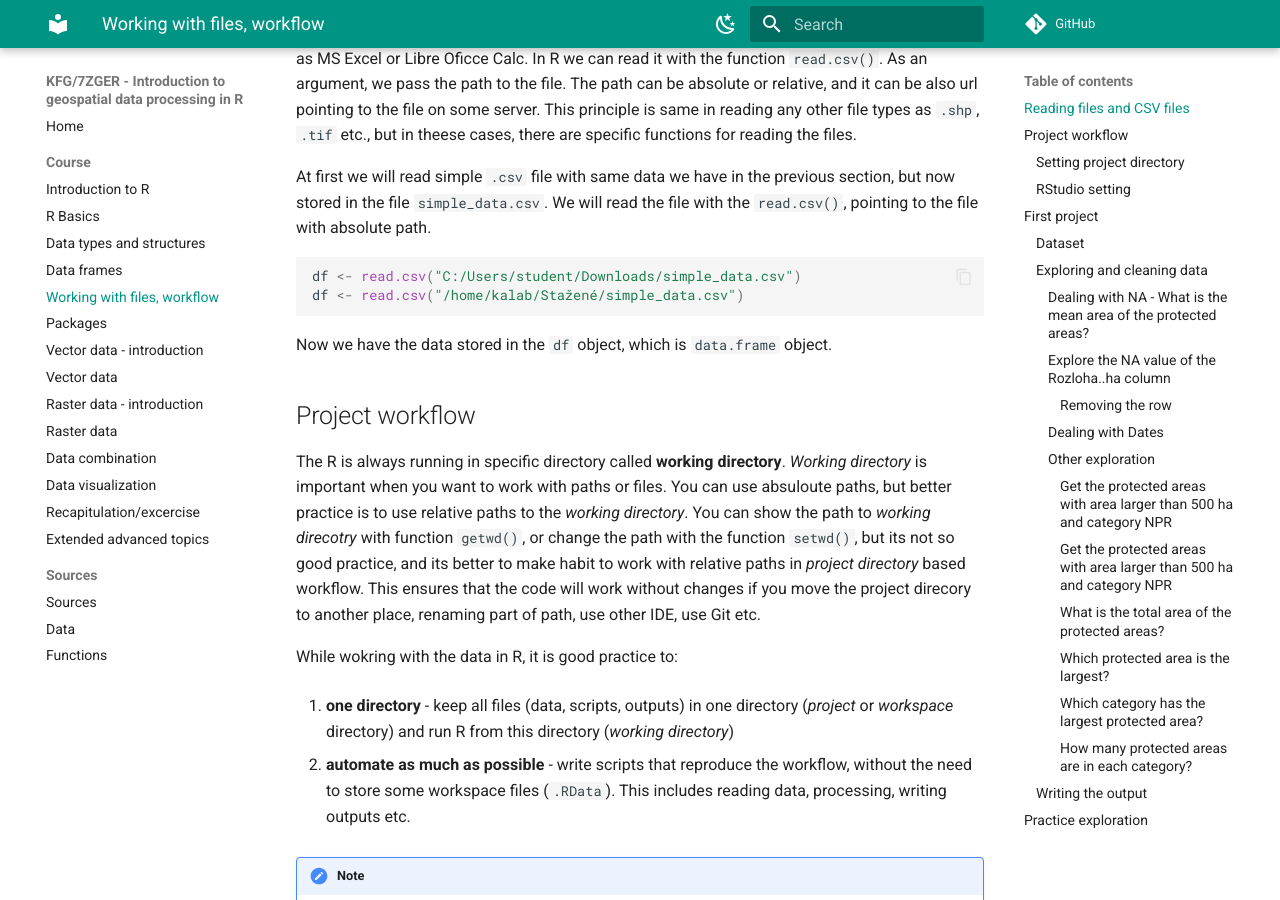
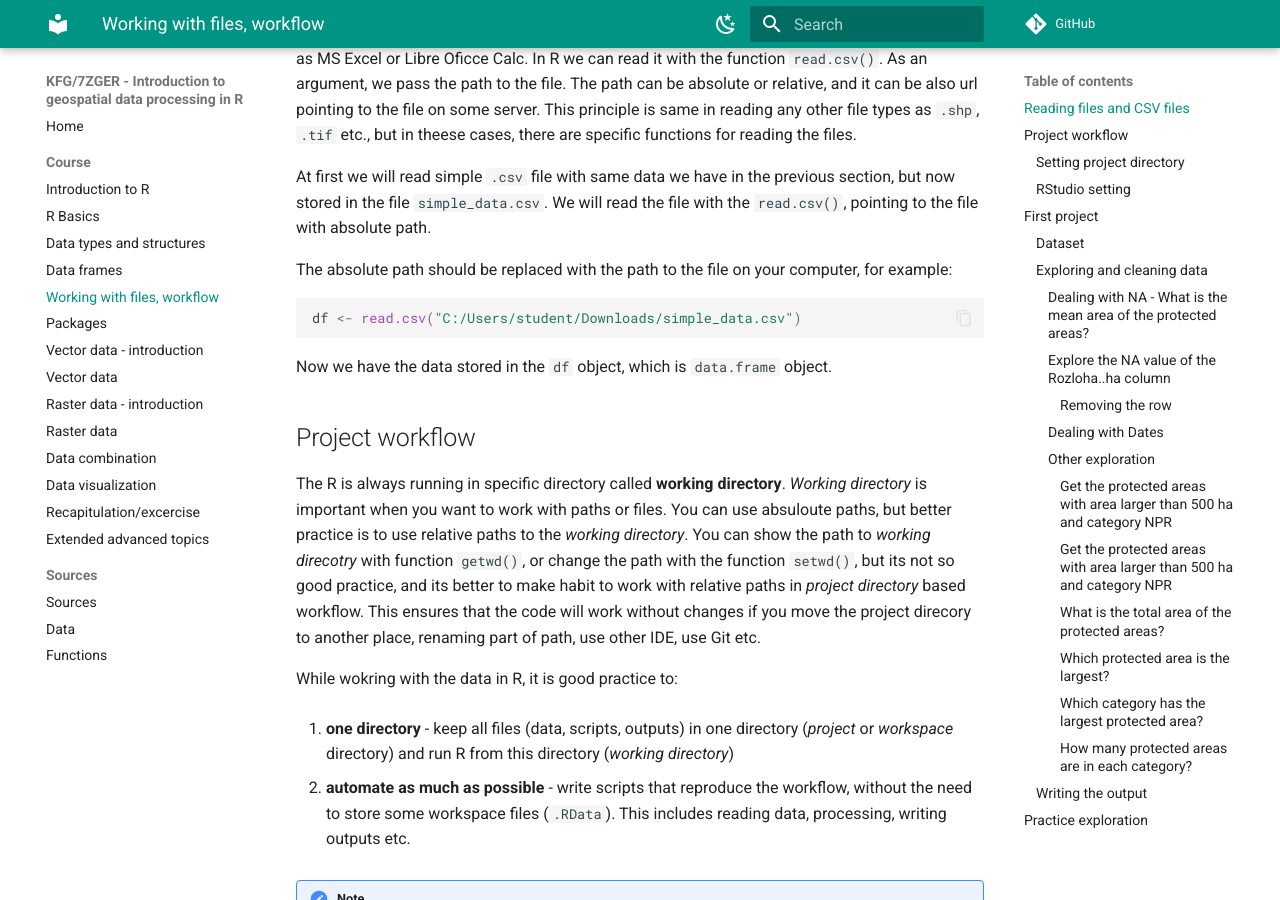
Before and after one commit to kalab-oto/7ZGER, an MkDocs documentation site: the page built from docs/files_workflow.md, in a window 1280 px wide and 900 px high, scrolled down 451 px. Built offline with MkDocs 1.6.1 and Material for MkDocs 9.7.7, drawn with Linux system fonts in a browser that asks for light colours; comment, search, counter and statistics services are not loaded.

Commit message:
fix path

````diff
--- a/docs/files_workflow.md
+++ b/docs/files_workflow.md
@@ -11,9 +11,9 @@ In this section we will work with `.csv` files, which is simple data structure f
 At first we will read simple `.csv` file with same data we have in the previous section, but now stored in the file `simple_data.csv`. We will read the file with the `read.csv()`, pointing to the file with absolute path.
 
 
+The absolute path should be replaced with the path to the file on your computer, for example:
 ``` r
 df <- read.csv("C:/Users/student/Downloads/simple_data.csv")
-df <- read.csv("/home/kalab/Stažené/simple_data.csv")
 ```
 
 Now we have the data stored in the `df` object, which is `data.frame` object.
````
